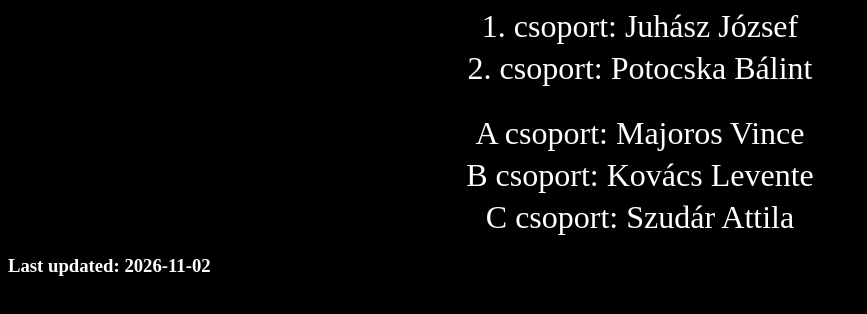
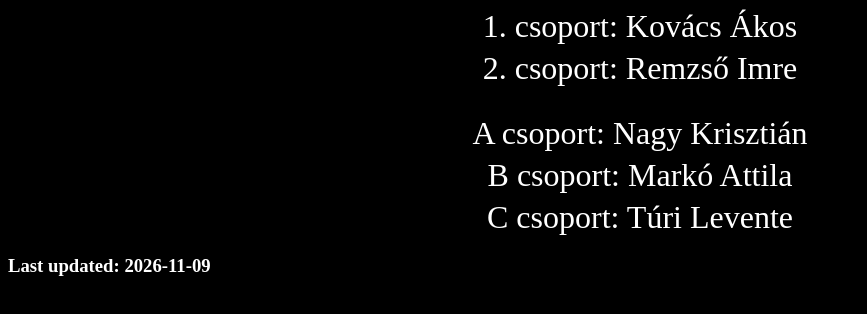
Before and after one commit to Daniel29623/daniel29623.github.io, a plain HTML site: page index.html in a window 1280 px wide. Shown: the whole page, without its empty margins (0-867 px from the left). Drawn offline with Linux system fonts and the light colour scheme.

Commit message:
Revise group members and update last modified date
Updated group members and last updated date.

```diff
--- a/index.html
+++ b/index.html
@@ -6,13 +6,13 @@
 </head>
 <body>
     <div>
-        <p>1. csoport: Juhász József</p>
-        <p>2. csoport: Potocska Bálint</p>
+        <p>1. csoport: Kovács Ákos</p>
+        <p>2. csoport: Remzső Imre</p>
         <br>
-        <p>A csoport: Majoros Vince</p>
-        <p>B csoport: Kovács Levente</p>
-        <p>C csoport: Szudár Attila</p>
+        <p>A csoport: Nagy Krisztián</p>
+        <p>B csoport: Markó Attila</p>
+        <p>C csoport: Túri Levente</p>
     </div>
-    <h3>Last updated: 2026-11-02</h3>
+    <h3>Last updated: 2026-11-09</h3>
 </body>
 </html>
```
